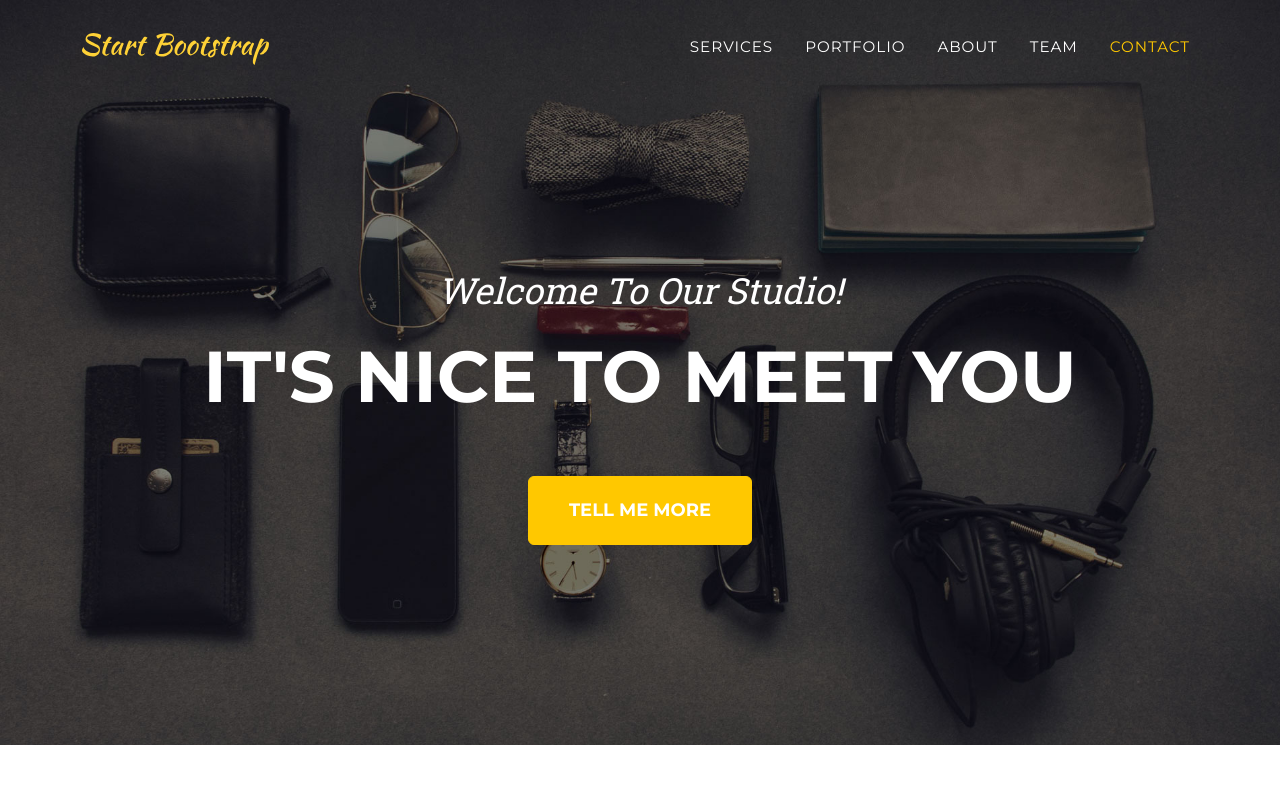
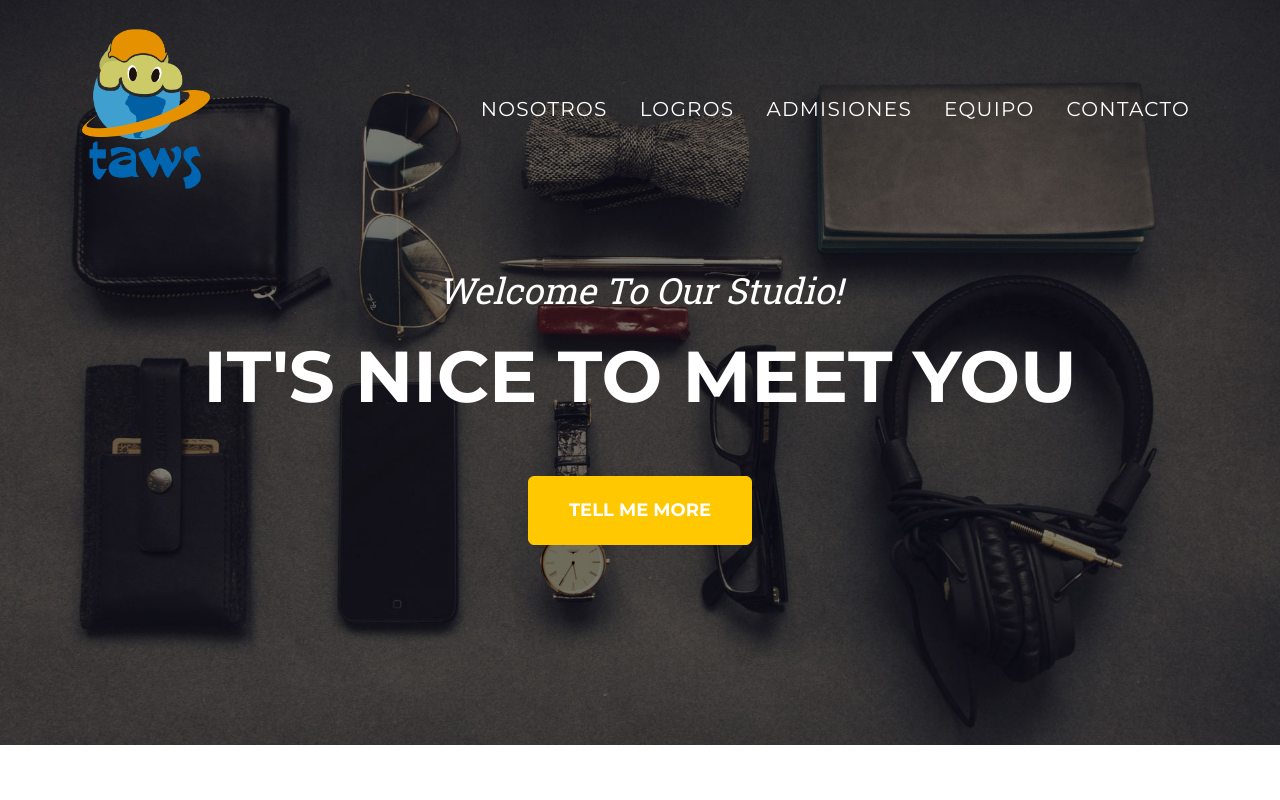
Before and after one commit to RobertoPatino1/TawsLandingPage, a plain HTML site: page index.html in a window 1280 px wide. Shown: the top 800 px of the page. Drawn offline with nearby package versions, Linux system fonts and the light colour scheme.

Commit message:
Changed nav-bar settings

```diff
--- a/index.html
+++ b/index.html
@@ -20,18 +20,18 @@
         <!-- Navigation-->
         <nav class="navbar navbar-expand-lg navbar-dark fixed-top" id="mainNav">
             <div class="container">
-                <a class="navbar-brand" href="#page-top"><img src="assets/img/navbar-logo.svg" alt="..." /></a>
+                <a class="navbar-brand" href="#page-top"><img src="assets/img/logo_taws.png" alt="..." /></a>
                 <button class="navbar-toggler" type="button" data-bs-toggle="collapse" data-bs-target="#navbarResponsive" aria-controls="navbarResponsive" aria-expanded="false" aria-label="Toggle navigation">
                     Menu
                     <i class="fas fa-bars ms-1"></i>
                 </button>
                 <div class="collapse navbar-collapse" id="navbarResponsive">
                     <ul class="navbar-nav text-uppercase ms-auto py-4 py-lg-0">
-                        <li class="nav-item"><a class="nav-link" href="#services">Services</a></li>
-                        <li class="nav-item"><a class="nav-link" href="#portfolio">Portfolio</a></li>
-                        <li class="nav-item"><a class="nav-link" href="#about">About</a></li>
-                        <li class="nav-item"><a class="nav-link" href="#team">Team</a></li>
-                        <li class="nav-item"><a class="nav-link" href="#contact">Contact</a></li>
+                        <li class="nav-item"><a class="nav-link" href="#nosotros">Nosotros</a></li>
+                        <li class="nav-item"><a class="nav-link" href="#logros">Logros</a></li>
+                        <li class="nav-item"><a class="nav-link" href="#admisiones">Admisiones</a></li>
+                        <li class="nav-item"><a class="nav-link" href="#equipo">Equipo</a></li>
+                        <li class="nav-item"><a class="nav-link" href="#contacto">Contacto</a></li>
                     </ul>
                 </div>
             </div>
```
Also changed, not shown: assets/img/logo_taws.png (added), css/styles.css.
